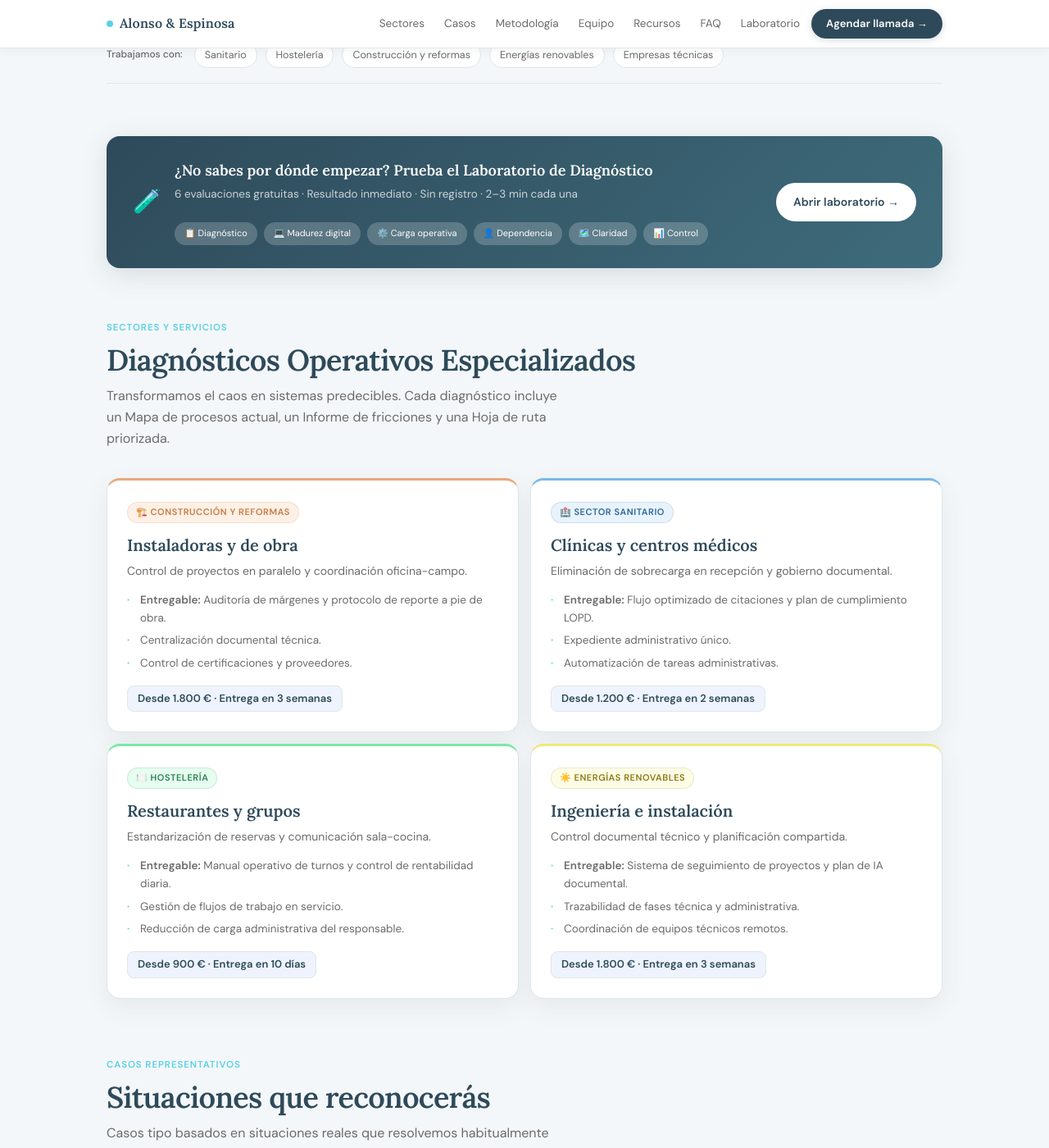
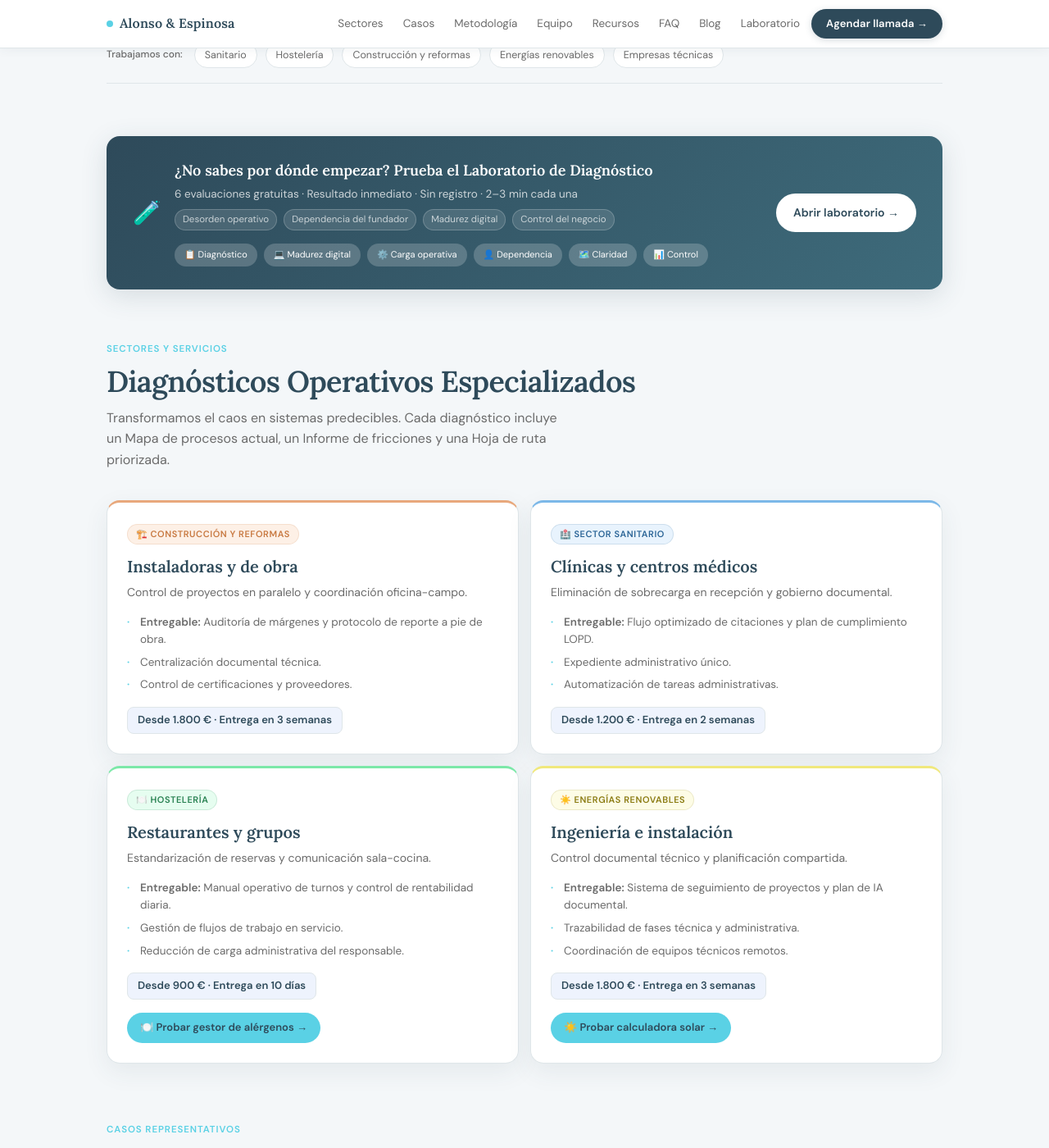
Before and after one commit to alauriela/alonsoespinosa-web, a Jekyll site: the page index.html, which Jekyll copies as it is, in a window 1280 px wide and 1400 px high, scrolled down 1025 px. Shown: the whole window at 82% size. Built offline with Jekyll 4.4.1, drawn with Linux system fonts in a browser that asks for light colours.

Commit message:
Update index.html

```diff
--- a/index.html
+++ b/index.html
@@ -291,6 +291,7 @@
       <a href="#equipo">Equipo</a>
       <a href="recursos.html">Recursos</a>
       <a href="preguntas-frecuentes.html">FAQ</a>
+      <a href="blog.html">Blog</a>
       <a href="https://alauriela.github.io/laboratorio-de-diagnostico-empresarial/" target="_blank" rel="noopener">Laboratorio</a>
       <a href="https://cal.eu/alonso-espinosa/primera-conversacion-exploratoria" target="_blank" rel="noopener" class="nav-cta">Agendar llamada →</a>
     </div>
@@ -305,6 +306,7 @@
     <a href="#equipo">Equipo</a>
     <a href="recursos.html">Recursos</a>
     <a href="preguntas-frecuentes.html">FAQ</a>
+    <a href="blog.html">Blog</a>
     <a href="https://alauriela.github.io/laboratorio-de-diagnostico-empresarial/" target="_blank" rel="noopener">Laboratorio</a>
     <a href="https://cal.eu/alonso-espinosa/primera-conversacion-exploratoria" target="_blank" rel="noopener" class="nav-cta">Agendar llamada →</a>
   </div>
@@ -404,7 +406,10 @@
         <div class="lab-banner-title">¿No sabes por dónde empezar? Prueba el Laboratorio de Diagnóstico</div>
         <div class="lab-banner-desc">6 evaluaciones gratuitas · Resultado inmediato · Sin registro · 2–3 min cada una</div>
         <div class="lab-banner-tags">
-
+          <span class="lab-banner-tag">Desorden operativo</span>
+          <span class="lab-banner-tag">Dependencia del fundador</span>
+          <span class="lab-banner-tag">Madurez digital</span>
+          <span class="lab-banner-tag">Control del negocio</span>
         </div>
         <div style="display:flex; gap:8px; flex-wrap:wrap; margin-top:16px;">
           <a href="https://alauriela.github.io/laboratorio-de-diagnostico-empresarial/diagnostico.html" target="_blank" style="background:rgba(255,255,255,0.2); padding:5px 12px; border-radius:999px; font-size:11px; text-decoration:none; color:#fff; transition:0.2s;">📋 Diagnóstico</a>
@@ -461,6 +466,7 @@
           <li>Reducción de carga administrativa del responsable.</li>
         </ul>
         <span class="v-price">Desde 900 € · Entrega en 10 días</span>
+        <a href="alergenos-hosteleria.html" class="btn-card" style="display:inline-block; margin-top:16px; background:var(--celeste); color:var(--accent); padding:8px 16px; border-radius:999px; font-weight:600; font-size:13px; text-align:center; text-decoration:none;">🍽️ Probar gestor de alérgenos →</a>
       </div>
 
       <div class="v-card" style="border-top:3px solid #f0e87c">
@@ -473,6 +479,7 @@
           <li>Coordinación de equipos técnicos remotos.</li>
         </ul>
         <span class="v-price">Desde 1.800 € · Entrega en 3 semanas</span>
+        <a href="calculadora-solar.html" class="btn-card" style="display:inline-block; margin-top:16px; background:var(--celeste); color:var(--accent); padding:8px 16px; border-radius:999px; font-weight:600; font-size:13px; text-align:center; text-decoration:none;">☀️ Probar calculadora solar →</a>
       </div>
 
     </div>
```
